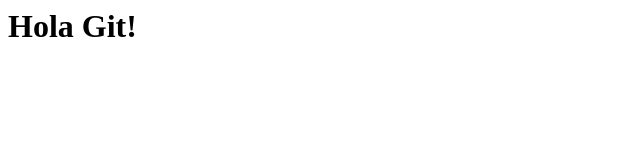
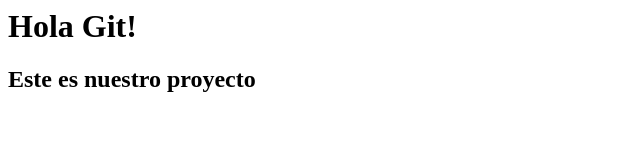
Before and after one commit to CeciliaTesta/tp_Git, a plain HTML site: page index.html in a window 1280 px wide. Shown: the whole page, without its empty margins (0-640 px from the left). Drawn offline with Linux system fonts and the light colour scheme.

Commit message:
Añadir nueva sección

```diff
--- a/index.html
+++ b/index.html
@@ -1 +1,2 @@
 <h1>Hola Git!</h1>
+<h2> Este es nuestro proyecto</h2>
```
